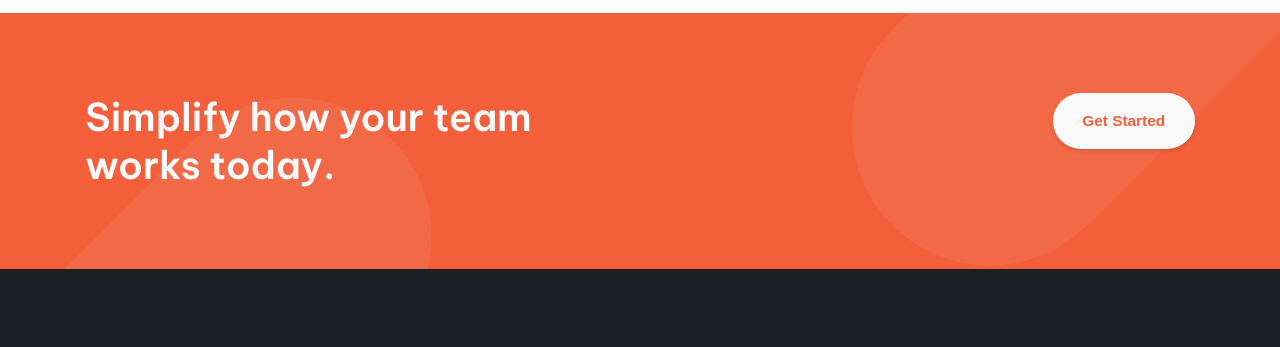
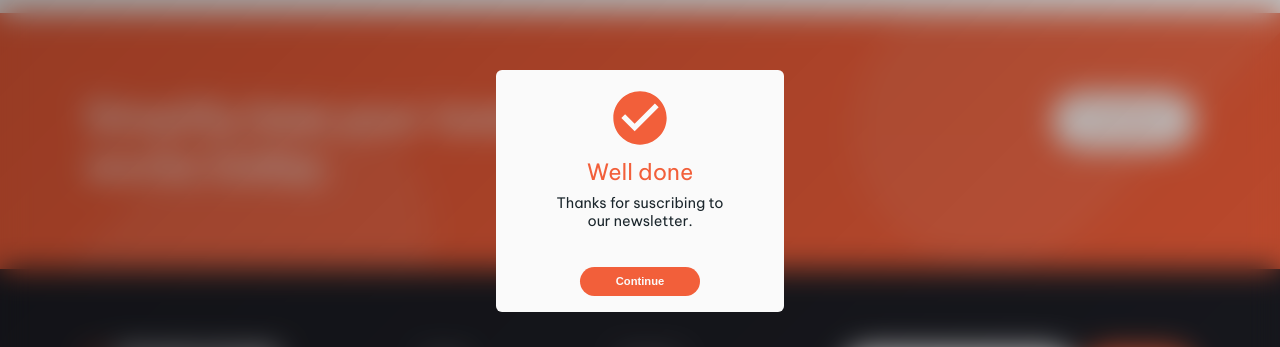
Before and after one commit to OnlyManu/manage-landing-page-master, a Next.js app: page / in a window 1280 px wide. Both pictures are taken after typing "name@example.com" into the empty fields and a click on the button "Go". Shown: the part 2406-2753 px from the top of the page. Built offline with nearby package versions, Linux system fonts and the light colour scheme.

Commit message:
suppression du composant Loader et modification de la logique de l ecran de chargement

```diff
--- /dev/null
+++ b/components/alertBox/alert.module.css
@@ -0,0 +1,107 @@
+.alert {
+    z-index: 999;
+    position: fixed;
+    top: 0;
+    left: 0;
+    display: none;
+    justify-content: center;
+    align-items: center;
+    width: 100vw;
+    height: 100vh;
+    background: linear-gradient(135deg, rgba(0, 0, 0, 0.4), rgba(0, 0, 0, 0.2));
+    backdrop-filter: blur(15px);
+    -webkit-backdrop-filter: blur(20px);
+}
+.alert.open {
+    display: flex;
+}
+.alertBox {
+    width: 14.5rem;
+    height: auto;
+    background-color: var(--color-very-light-gray);
+    display: flex;
+    flex-direction: column;
+    align-items: center;
+    justify-content: center;
+    border-radius: 6px;
+    padding: 0.8rem 0;
+    gap: 0.3rem;
+    transition: all 1s;
+
+}
+.alertText {
+    text-align: center;
+    display: flex;
+    flex-direction: column;
+    align-items: center;
+    justify-content: center;
+    gap: 0.6rem;
+}
+.alertIcon {
+    width: 4rem;
+    height: auto;
+}
+.alertIcon path {
+    fill: var(--color-bright-red);
+}
+.alertButton {
+    position: relative;
+    display: flex;
+    justify-content: center;
+    align-items: center;
+    border: none;
+    border-radius: 4px;
+    margin-top: 1.8rem;
+    width: 7.5rem;
+    height: 1.8rem;
+    font-size: 0.8rem;
+    font-weight: 600;
+    border-radius: 0.9rem;
+    color: var(--color-very-light-gray);
+    background-color: var(--color-bright-red);
+}
+.alertButton::before {
+    display: none;
+    z-index: 2;
+    content: "";
+    position: absolute;
+    width: 100%;
+    height: 100%;
+    left: 0;
+    bottom: 0;
+    border-radius: 0.9rem;
+    background-color: var(--color-very-light-gray);
+    opacity: 0.4;
+}
+.alertButton:hover::before {
+    display: block;
+}
+.textAlert {
+    color: #1b262c;
+    font-size: 0.9rem;
+    font-weight: 400;
+    width: 10rem;
+    text-align: center;
+}
+.headingAlert {
+    font-size: 1.4rem;
+    font-size: 400;
+    color: var(--color-bright-red);
+}
+
+@media screen and (min-width: 1024px) {
+    .alertBox {
+        padding: 1rem 0;
+        width: 18rem;
+        gap: 0.5rem;
+    }
+    .alertText {
+        gap: 0.5rem;
+    }
+    .textAlert {
+        width: 12rem;
+    }
+    .alertButton {
+        font-size: 0.7rem;
+    }
+}
--- /dev/null
+++ b/components/alertBox/alertBox.js
@@ -0,0 +1,44 @@
+import { useEffect, useState } from 'react'
+import { createPortal } from 'react-dom'
+import PropTypes from 'prop-types'
+import styles from './alert.module.css'
+
+export default function AlertBox({ children, isOpen, onClick }) {
+    const [alertDiv, setAlertDiv] = useState(<div className={isOpen ? styles.alert + " " + styles.open : styles.alert} ></div>)
+
+    const close = () => {
+        onClick()
+    }
+
+    useEffect(() => {
+        setAlertDiv(alertDiv => {
+            return createPortal(
+                <div className={isOpen ? styles.alert + " " + styles.open : styles.alert} >
+                    <div className={styles.alertBox}>
+                        <svg xmlns="http://www.w3.org/2000/svg" width="48" height="48" viewBox="0 0 48 48" className={styles.alertIcon}>
+                            <path d="M24 4C12.95 4 4 12.95 4 24c0 11.04 8.95 20 20 20 11.04 0 20-8.96 20-20 0-11.05-8.96-20-20-20zm-4 30L10 24l2.83-2.83L20 28.34l15.17-15.17L38 16 20 34z" />
+                        </svg>
+                        <div className={styles.alertText}>
+                            <span className={styles.headingAlert}>Well done</span>
+                            <span className={styles.textAlert}>{ children }</span>
+                        </div>
+                        <button className={styles.alertButton} onClick={close}>Continue</button>
+                    </div>
+
+                </div>,
+            document.body)
+        })
+    }, [isOpen])
+
+    return (
+        <>
+            {alertDiv}
+        </>
+    )
+}
+
+AlertBox.propTypes = {
+    children: PropTypes.string.isRequired,
+    isOpen: PropTypes.bool,
+    onClick: PropTypes.func
+}
```
Also changed, not shown: components/loader/loader.js (deleted, +0 -17 lines), components/loader/loader.module.css (deleted, +0 -81 lines).
